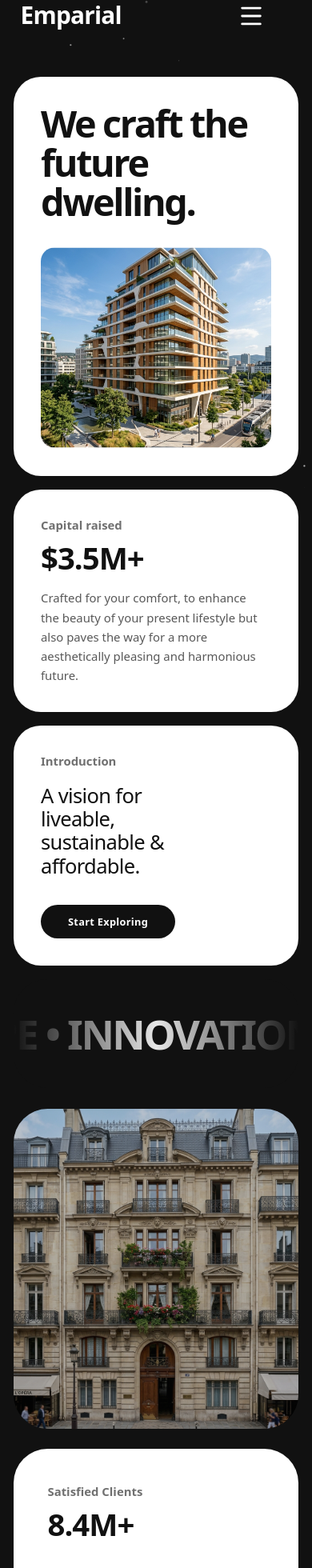
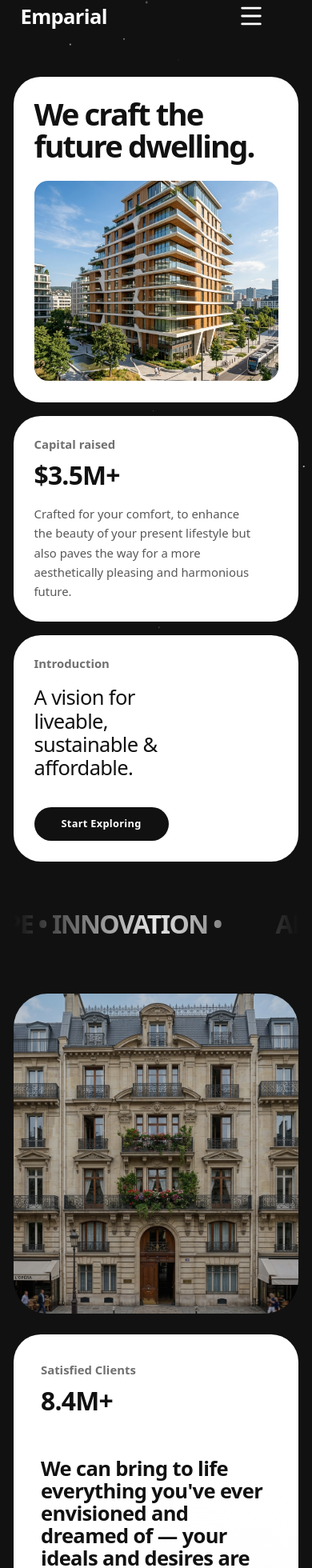
Before and after one commit to CodeFaisalDev/Emparial, a Next.js app: page / in a window 390 px wide. Shown: the part 40-2000 px from the top of the page at 80% size. Built offline with nearby package versions, Linux system fonts and the light colour scheme.

Commit message:
style: optimize typography and padding for mobile displays

```diff
--- a/app/page.tsx
+++ b/app/page.tsx
@@ -26,8 +26,8 @@ export default function Home() {
         >
           {/* Mobile layout */}
           <div className="lg:hidden flex flex-col gap-4">
-            <div className="order-1 bg-white rounded-[2rem] p-8 flex flex-col justify-between overflow-hidden relative">
-              <h1 className="text-[2.75rem] font-bold tracking-tighter leading-[1.05] mb-8 relative z-10">
+            <div className="order-1 bg-white rounded-[2rem] p-6 sm:p-8 flex flex-col justify-between overflow-hidden relative">
+              <h1 className="text-4xl sm:text-[2.75rem] font-bold tracking-tighter leading-[1.05] mb-6 sm:mb-8 relative z-10">
                 We craft the<br />future dwelling.
               </h1>
               <motion.div
@@ -38,14 +38,14 @@ export default function Home() {
                 <Image src="/images/main.png" alt="Modern Architecture" fill className="object-cover" priority />
               </motion.div>
             </div>
-            <div className="order-2 bg-white rounded-[2rem] p-8 flex flex-col justify-center min-h-[200px]">
+            <div className="order-2 bg-white rounded-[2rem] p-6 sm:p-8 flex flex-col justify-center min-h-[200px]">
               <span className="text-navy/60 text-sm font-semibold mb-2">Capital raised</span>
-              <h2 className="text-4xl font-bold mb-4 tracking-tight">$3.5M+</h2>
+              <h2 className="text-3xl sm:text-4xl font-bold mb-4 tracking-tight">$3.5M+</h2>
               <p className="text-navy/70 text-sm leading-relaxed max-w-[280px]">
                 Crafted for your comfort, to enhance the beauty of your present lifestyle but also paves the way for a more aesthetically pleasing and harmonious future.
               </p>
             </div>
-            <div className="order-3 bg-white rounded-[2rem] p-8 flex flex-col justify-center min-h-[200px]">
+            <div className="order-3 bg-white rounded-[2rem] p-6 sm:p-8 flex flex-col justify-center min-h-[200px]">
               <span className="text-navy/60 text-sm font-semibold mb-4">Introduction</span>
               <h2 className="text-2xl font-medium mb-8 leading-[1.15] tracking-tight">
                 A vision for<br />liveable,<br />sustainable &<br />affordable.
@@ -125,7 +125,7 @@ export default function Home() {
         >
           <div className="absolute inset-0 bg-gradient-to-r from-navy via-transparent to-navy z-10 pointer-events-none w-full" />
           <motion.div
-            className="flex whitespace-nowrap text-white/90 text-5xl md:text-7xl font-bold tracking-tighter uppercase"
+            className="flex whitespace-nowrap text-white/90 text-3xl md:text-7xl font-bold tracking-tighter uppercase"
             animate={{ x: ["0%", "-50%"] }}
             transition={{ duration: 20, repeat: Infinity, ease: "linear" }}
           >
@@ -156,14 +156,14 @@ export default function Home() {
           </div>
 
           {/* Satisfied Clients Card */}
-          <div className="w-full lg:w-[65%] bg-white rounded-[2.5rem] p-10 lg:p-16 flex flex-col justify-center relative min-h-[500px] lg:min-h-[600px] overflow-hidden">
-            <div className="lg:absolute top-12 right-12 lg:text-right mb-10 lg:mb-0 z-10">
+          <div className="w-full lg:w-[65%] bg-white rounded-[2rem] lg:rounded-[2.5rem] p-8 lg:p-16 flex flex-col justify-center relative min-h-[400px] lg:min-h-[600px] overflow-hidden">
+            <div className="lg:absolute top-12 right-12 lg:text-right mb-8 lg:mb-0 z-10">
               <span className="text-navy/60 text-sm font-semibold block mb-2">Satisfied Clients</span>
-              <h3 className="text-4xl font-bold tracking-tight">8.4M+</h3>
+              <h3 className="text-3xl lg:text-4xl font-bold tracking-tight">8.4M+</h3>
             </div>
 
             <div className="max-w-2xl mt-4 z-10">
-              <h2 className="text-3xl md:text-4xl lg:text-5xl font-semibold tracking-tight leading-[1.1] mb-8">
+              <h2 className="text-2xl md:text-4xl lg:text-5xl font-semibold tracking-tight leading-[1.1] mb-6 md:mb-8">
                 We can bring to life everything you've ever envisioned and dreamed of — your ideals and desires are our creations.
               </h2>
               <p className="text-navy/70 text-base leading-relaxed mb-10 max-w-lg">
@@ -186,9 +186,9 @@ export default function Home() {
           whileInView="visible"
           viewport={{ once: true, margin: "-100px" }}
           variants={fadeInUp}
-          className="bg-white rounded-[2.5rem] p-10 lg:p-16 flex flex-col"
+          className="bg-white rounded-[2rem] lg:rounded-[2.5rem] p-8 lg:p-16 flex flex-col"
         >
-          <h2 className="text-4xl lg:text-5xl font-bold tracking-tight mb-12">Our Process</h2>
+          <h2 className="text-3xl lg:text-5xl font-bold tracking-tight mb-8 lg:mb-12">Our Process</h2>
           <div className="grid grid-cols-1 md:grid-cols-4 gap-6">
             {[
               { num: "01", title: "Discover", text: "We start by understanding your vision, lifestyle, and the unique characteristics of the site." },
@@ -198,11 +198,11 @@ export default function Home() {
             ].map((step, idx) => (
               <motion.div
                 key={step.num}
-                className="bg-[#f8f9fa] rounded-[2rem] p-8 flex flex-col h-full hover:bg-navy hover:text-white transition-colors duration-500 group"
+                className="bg-[#f8f9fa] rounded-[1.5rem] md:rounded-[2rem] p-6 md:p-8 flex flex-col h-full hover:bg-navy hover:text-white transition-colors duration-500 group"
                 whileHover={{ y: -10 }}
               >
-                <span className="text-3xl font-light text-navy/30 group-hover:text-white/30 mb-8 block transition-colors">{step.num}</span>
-                <h3 className="text-2xl font-bold mb-4">{step.title}</h3>
+                <span className="text-2xl md:text-3xl font-light text-navy/30 group-hover:text-white/30 mb-6 md:mb-8 block transition-colors">{step.num}</span>
+                <h3 className="text-xl md:text-2xl font-bold mb-4">{step.title}</h3>
                 <p className="text-sm leading-relaxed text-navy/70 group-hover:text-white/70 transition-colors">{step.text}</p>
               </motion.div>
             ))}
@@ -215,9 +215,9 @@ export default function Home() {
           whileInView="visible"
           viewport={{ once: true, margin: "-100px" }}
           variants={fadeInUp}
-          className="bg-white rounded-[2.5rem] p-10 lg:p-16"
+          className="bg-white rounded-[2rem] lg:rounded-[2.5rem] p-8 lg:p-16"
         >
-          <h2 className="text-4xl lg:text-5xl font-bold mb-12 tracking-tight">Services</h2>
+          <h2 className="text-3xl lg:text-5xl font-bold mb-8 lg:mb-12 tracking-tight">Services</h2>
 
           <div className="grid grid-cols-1 md:grid-cols-3 gap-6">
             {[
@@ -227,16 +227,16 @@ export default function Home() {
             ].map((service, i) => (
               <div
                 key={i}
-                className={`rounded-[2rem] p-8 flex flex-col h-full min-h-[350px] transition-transform duration-500 hover:-translate-y-2 relative overflow-hidden ${service.dark ? 'bg-navy text-white' : 'bg-[#f8f9fa] text-navy'}`}
+                className={`rounded-[1.5rem] md:rounded-[2rem] p-6 md:p-8 flex flex-col h-full min-h-[300px] md:min-h-[350px] transition-transform duration-500 hover:-translate-y-2 relative overflow-hidden ${service.dark ? 'bg-navy text-white' : 'bg-[#f8f9fa] text-navy'}`}
               >
                 <motion.span
                   animate={service.dark ? { y: [0, -10, 0] } : {}}
                   transition={{ duration: 4, repeat: Infinity, ease: "easeInOut", delay: i * 0.5 }}
-                  className={`text-xl font-light self-end mb-12 ${service.dark ? 'text-accent' : ''}`}
+                  className={`text-lg md:text-xl font-light self-end mb-8 md:mb-12 ${service.dark ? 'text-accent' : ''}`}
                 >
                   {service.id}
                 </motion.span>
-                <h3 className="text-3xl font-semibold mb-6 whitespace-pre-line leading-tight relative z-10">{service.title}</h3>
+                <h3 className="text-2xl md:text-3xl font-semibold mb-4 md:mb-6 whitespace-pre-line leading-tight relative z-10">{service.title}</h3>
                 <p className={`text-sm leading-relaxed mt-auto relative z-10 ${service.dark ? 'text-white/80' : 'text-navy/70'}`}>
                   {service.desc}
                 </p>
--- a/app/project/[slug]/page.tsx
+++ b/app/project/[slug]/page.tsx
@@ -29,7 +29,7 @@ export default async function ProjectDetail({ params }: { params: Promise<{ slug
       <div className="pt-32 pb-16">
         {/* Header Title */}
         <div className="px-4 max-w-[1600px] mx-auto mb-12">
-          <h1 className="text-[4rem] md:text-[6rem] lg:text-[7rem] font-bold tracking-tighter leading-[0.9]">
+          <h1 className="text-[3rem] md:text-[6rem] lg:text-[7rem] font-bold tracking-tighter leading-[0.9]">
             {project.title}
           </h1>
           <div className="flex flex-wrap gap-4 mt-8">
@@ -44,7 +44,7 @@ export default async function ProjectDetail({ params }: { params: Promise<{ slug
 
         {/* Massive Hero Image */}
         <div className="px-4 max-w-[1600px] mx-auto mb-20">
-          <div className="w-full h-[60vh] md:h-[80vh] relative rounded-[2.5rem] overflow-hidden">
+          <div className="w-full h-[60vh] md:h-[80vh] relative rounded-[1.5rem] md:rounded-[2.5rem] overflow-hidden">
             <Image
               src={project.coverImage}
               alt={project.title}
@@ -60,8 +60,8 @@ export default async function ProjectDetail({ params }: { params: Promise<{ slug
 
           {/* Sticky Stats Sidebar */}
           <div className="lg:col-span-4">
-            <div className="sticky top-40 bg-white rounded-[2.5rem] p-10 text-navy">
-              <h3 className="text-xl font-bold mb-8">Project Details</h3>
+            <div className="sticky top-40 bg-white rounded-[1.5rem] md:rounded-[2.5rem] p-6 md:p-10 text-navy">
+              <h3 className="text-xl font-bold mb-6 md:mb-8">Project Details</h3>
               <div className="flex flex-col gap-6">
                 <div className="border-b border-navy/10 pb-4">
                   <span className="text-navy/50 text-sm font-semibold uppercase tracking-wider block mb-1">Year</span>
@@ -87,8 +87,8 @@ export default async function ProjectDetail({ params }: { params: Promise<{ slug
 
           {/* Main Description */}
           <div className="lg:col-span-8">
-            <div className="bg-white rounded-[2.5rem] p-10 lg:p-16 text-navy h-full">
-              <h2 className="text-3xl font-bold mb-8 tracking-tight">Concept & Execution</h2>
+            <div className="bg-white rounded-[1.5rem] md:rounded-[2.5rem] p-6 md:p-10 lg:p-16 text-navy h-full">
+              <h2 className="text-2xl md:text-3xl font-bold mb-6 md:mb-8 tracking-tight">Concept & Execution</h2>
               <p className="text-navy/80 text-lg leading-relaxed whitespace-pre-line">
                 {project.fullDescription}
               </p>
@@ -98,13 +98,13 @@ export default async function ProjectDetail({ params }: { params: Promise<{ slug
 
         {/* Image Gallery */}
         <div className="px-4 max-w-[1600px] mx-auto mb-32">
-          <h2 className="text-3xl font-bold mb-10 tracking-tight text-white px-4">Gallery</h2>
+          <h2 className="text-2xl md:text-3xl font-bold mb-6 md:mb-10 tracking-tight text-white px-4">Gallery</h2>
           <div className="grid grid-cols-1 md:grid-cols-2 gap-6">
             {project.gallery.map((img, i) => (
               <div
                 key={i}
-                className={`relative rounded-[2.5rem] overflow-hidden ${
-                  i === 0 ? "md:col-span-2 h-[500px] lg:h-[700px]" : "h-[400px] lg:h-[500px]"
+                className={`relative rounded-[1.5rem] md:rounded-[2.5rem] overflow-hidden ${
+                  i === 0 ? "md:col-span-2 h-[300px] md:h-[500px] lg:h-[700px]" : "h-[250px] md:h-[400px] lg:h-[500px]"
                 }`}
               >
                 <Image src={img} alt={`Gallery ${i+1}`} fill className="object-cover" />
@@ -115,10 +115,10 @@ export default async function ProjectDetail({ params }: { params: Promise<{ slug
 
         {/* Next Project Banner */}
         <div className="px-4 max-w-[1600px] mx-auto mb-16">
-          <Link href={`/project/${nextProject.slug}`} className="block group relative bg-white rounded-[2.5rem] p-12 lg:p-24 overflow-hidden">
+          <Link href={`/project/${nextProject.slug}`} className="block group relative bg-white rounded-[1.5rem] md:rounded-[2.5rem] p-8 md:p-12 lg:p-24 overflow-hidden">
             <div className="relative z-10 text-navy flex flex-col items-center text-center">
               <span className="text-navy/60 text-sm font-semibold uppercase tracking-wider mb-4 block">Next Project</span>
-              <h2 className="text-4xl md:text-6xl font-bold tracking-tight mb-8 group-hover:text-transparent group-hover:bg-clip-text group-hover:bg-gradient-to-r from-navy to-navy/50 transition-colors duration-500">
+              <h2 className="text-3xl md:text-6xl font-bold tracking-tight mb-8 group-hover:text-transparent group-hover:bg-clip-text group-hover:bg-gradient-to-r from-navy to-navy/50 transition-colors duration-500">
                 {nextProject.title}
               </h2>
               <Magnetic>
--- a/components/Footer.tsx
+++ b/components/Footer.tsx
@@ -8,13 +8,13 @@ import { ArrowUpRight } from "lucide-react";
 export default function Footer() {
   return (
     <footer className="px-4 pb-4 mt-12">
-      <div className="bg-navy rounded-[2.5rem] p-12 lg:p-24 flex flex-col min-h-[80vh] relative overflow-hidden">
+      <div className="bg-navy rounded-[1.5rem] md:rounded-[2.5rem] p-8 md:p-12 lg:p-24 flex flex-col min-h-[60vh] md:min-h-[80vh] relative overflow-hidden">
 
         {/* Top Section: CTA & Newsletter */}
         <div className="flex flex-col lg:flex-row justify-between items-start gap-16 z-10 flex-grow">
 
           <div className="max-w-2xl">
-            <h2 className="text-4xl lg:text-6xl font-bold text-white mb-8 tracking-tight leading-[1.1]">
+            <h2 className="text-3xl md:text-4xl lg:text-6xl font-bold text-white mb-6 md:mb-8 tracking-tight leading-[1.1]">
               Ready to craft<br />your future dwelling?
             </h2>
             <p className="text-white/60 text-lg max-w-md font-light mb-12">
@@ -52,16 +52,16 @@ export default function Footer() {
         </div>
 
         {/* Bottom Section: Links & Massive Text */}
-        <div className="w-full flex flex-col z-10 mt-24">
-          <div className="flex flex-col md:flex-row justify-between items-center gap-6 mb-8 text-white/50 text-sm">
+        <div className="w-full flex flex-col z-10 mt-16 md:mt-24">
+          <div className="flex flex-col md:flex-row justify-between items-center gap-6 mb-8 text-white/50 text-sm text-center md:text-left">
             <span>© 2026 Emparial. All Rights Reserved.</span>
-            <div className="flex gap-8">
+            <div className="flex flex-wrap justify-center gap-4 md:gap-8">
               <Link href="/about" className="hover:text-white transition-colors">About Us</Link>
               <Link href="/project" className="hover:text-white transition-colors">Projects</Link>
               <Link href="/faqs" className="hover:text-white transition-colors">FAQs</Link>
               <Link href="/contact" className="hover:text-white transition-colors">Contact</Link>
             </div>
-            <div className="flex gap-6">
+            <div className="flex flex-wrap justify-center gap-4 md:gap-6">
               <Link href="#" className="hover:text-white transition-colors">Privacy Policy</Link>
               <Link href="#" className="hover:text-white transition-colors">Terms of Service</Link>
             </div>
--- a/components/Navbar.tsx
+++ b/components/Navbar.tsx
@@ -57,7 +57,7 @@ export default function Navbar() {
 
           {/* Exact Logo from Design */}
           <div className="flex-1">
-            <Link href="/" onClick={closeMenu} className={`text-[1.75rem] font-bold tracking-tight transition-colors duration-500 ${scrolled ? 'text-navy' : 'text-white mix-blend-difference'}`}>
+            <Link href="/" onClick={closeMenu} className={`text-2xl md:text-[1.75rem] font-bold tracking-tight transition-colors duration-500 ${scrolled ? 'text-navy' : 'text-white mix-blend-difference'}`}>
               Emparial
             </Link>
           </div>
@@ -123,7 +123,7 @@ export default function Navbar() {
                   <Link
                     href={link.href}
                     onClick={closeMenu}
-                    className={`text-4xl font-bold tracking-tight transition-colors ${pathname === link.href ? 'text-white' : 'text-white/50 hover:text-white/80'}`}
+                    className={`text-3xl md:text-4xl font-bold tracking-tight transition-colors ${pathname === link.href ? 'text-white' : 'text-white/50 hover:text-white/80'}`}
                   >
                     {link.name}
                   </Link>
```
